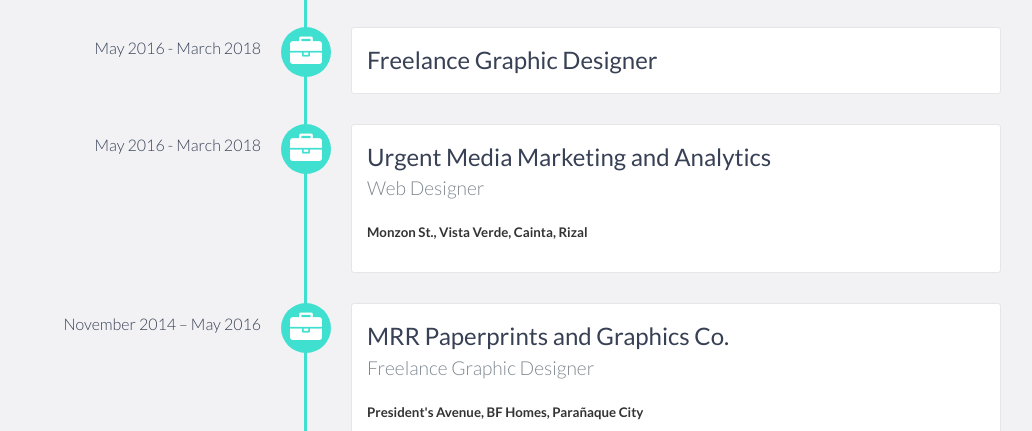
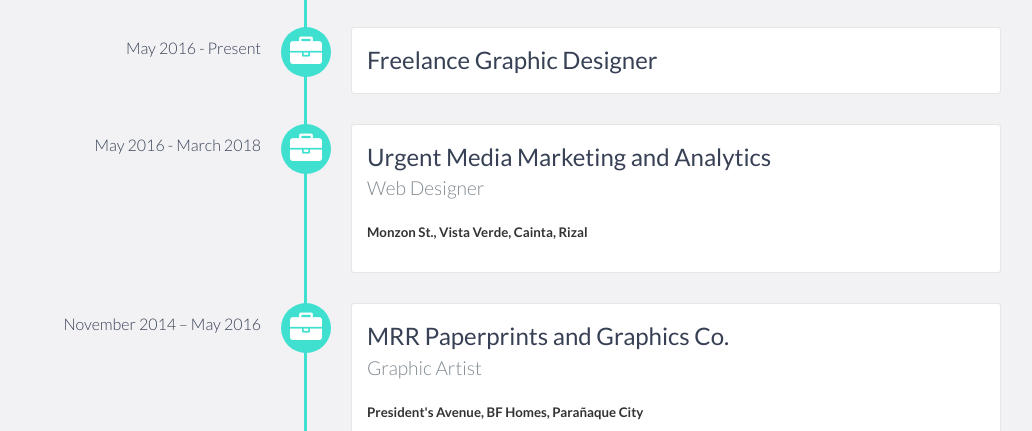
Before and after one commit to xlocop/portfolio, a website: page index.html in a window 1280 px wide. Shown: the part 1335-1766 px from the top of the page, without its empty margins (139-1171 px from the left). Drawn offline with nearby package versions, Linux system fonts and the light colour scheme.

Commit message:
commit message

```diff
--- a/index.html
+++ b/index.html
@@ -94,7 +94,7 @@
 				<h4>Graphic Artist</h4>
 				<h5>President's Avenue, BF Homes, Parañaque City</h5>
 			</div>
-			<div data-date="May 2016 - March 2018">
+			<div data-date="May 2016 - Present">
 				<h3>
 					Freelance Graphic Designer
 				</h3>
@@ -110,7 +110,7 @@
 				<h3>
 					MRR Paperprints and Graphics Co.
 				</h3>
-				<h4>Freelance Graphic Designer</h4>
+				<h4>Graphic Artist</h4>
 				<h5>President's Avenue, BF Homes, Parañaque City</h5>
 			</div>
 			<div data-date="February 2014 – November 2014">
```
